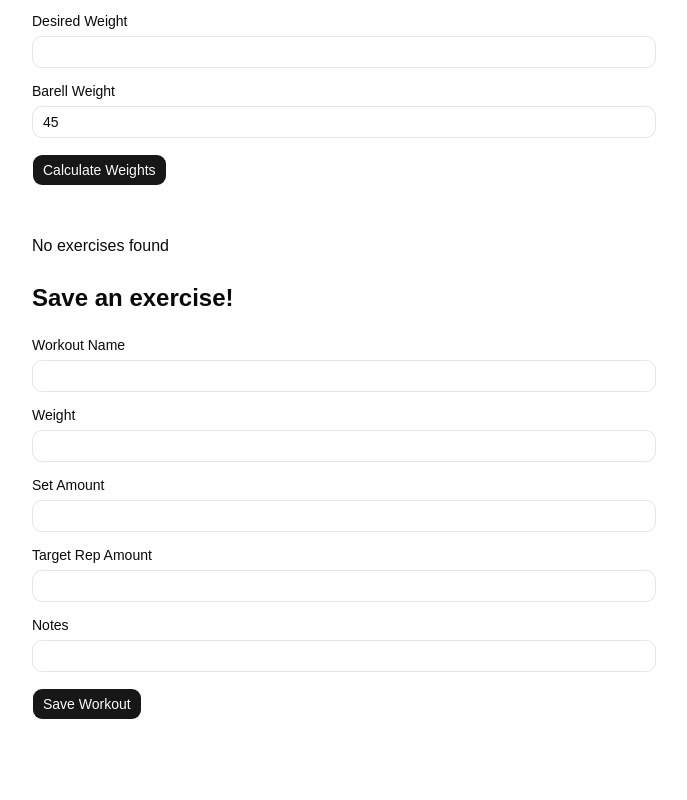
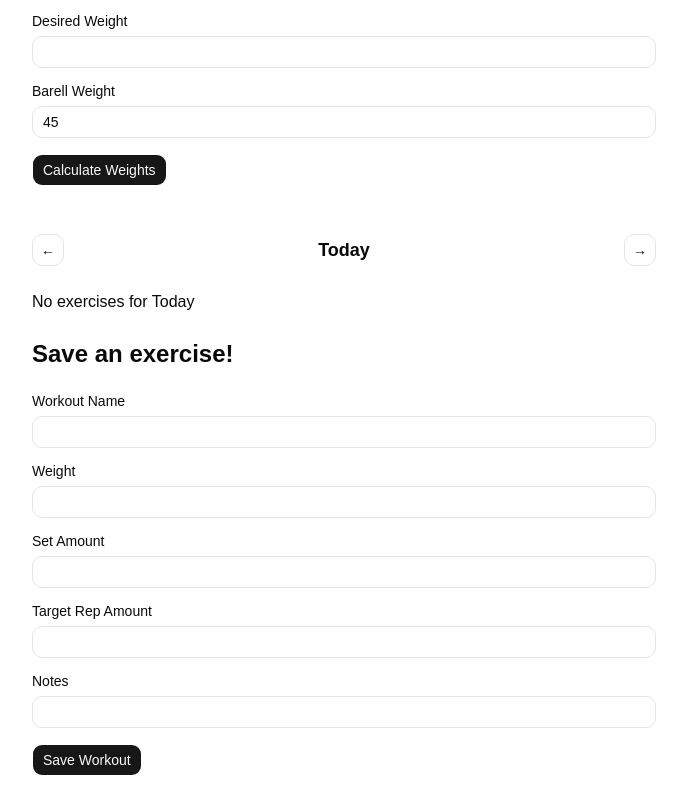
Before and after one commit to chaezuha/workout-tracker, a React app in the folder frontend/: page / in a window 1280 px wide. Shown: the part 928-1728 px from the top of the page, without its empty margins (296-983 px from the left). Before the commit the page ends 1672 px from the top, so only its background shows below. Built offline with nearby package versions, Linux system fonts and the light colour scheme; the HTML template or start-up script is replaced by a standard one.

Commit message:
Added date navigation

```diff
--- a/frontend/src/App.jsx
+++ b/frontend/src/App.jsx
@@ -10,17 +10,18 @@ import {
 } from "@dnd-kit/core";
 import { arrayMove, sortableKeyboardCoordinates } from "@dnd-kit/sortable";
 import { Column } from "./components/Column/Column";
+import { DateNav } from "./components/DateNav/DateNav";
 import { Input } from "@/components/ui/input";
 import { Label } from "@/components/ui/label";
 import { Button } from "@/components/ui/button";
-import { toDateKey } from "@/lib/dates";
+import { toDateKey, formatFriendly } from "@/lib/dates";
 import { getWorkoutsForDate, saveWorkoutsForDate } from "@/services/workouts";
 
 const weights = [45, 35, 25, 10, 5, 2.5, 1, 0.5];
 
 const App = () => {
   const [exercise, setExercise] = useState([]);
-  const [selectedDate] = useState(() => new Date());
+  const [selectedDate, setSelectedDate] = useState(() => new Date());
   const dateKey = toDateKey(selectedDate);
   const [name, setName] = useState("");
   const [weight, setWeight] = useState("");
@@ -152,11 +153,11 @@ const App = () => {
 
   const showExercise = () => {
     if (exercise.length === 0) {
-      return <h1>No exercises found</h1>;
+      return <h1>No exercises for {formatFriendly(selectedDate)}</h1>;
     }
     return (
       <ul>
-        <h1>Today's workout</h1>
+        <h1>{formatFriendly(selectedDate)}'s workout</h1>
         <DndContext
           sensors={sensors}
           onDragEnd={handleDragEnd}
@@ -278,6 +279,7 @@ const App = () => {
 
 
     <div className="mx-auto max-w-2xl p-6 space-y-6">
+      <DateNav selectedDate={selectedDate} onDateChange={setSelectedDate} />
       {showExercise()}
       <h1 className="text-2xl font-semibold">Save an exercise!</h1>
       <form onSubmit={addExercise} className="space-y-4">
--- /dev/null
+++ b/frontend/src/components/DateNav/DateNav.jsx
@@ -0,0 +1,44 @@
+import { Button } from "@/components/ui/button";
+import { addDays, formatFriendly, toDateKey } from "@/lib/dates";
+
+export const DateNav = ({ selectedDate, onDateChange }) => {
+  const isToday = toDateKey(selectedDate) === toDateKey(new Date());
+
+  return (
+    <div className="flex items-center justify-between gap-2">
+      <Button
+        type="button"
+        variant="outline"
+        size="icon"
+        aria-label="Previous day"
+        onClick={() => onDateChange(addDays(selectedDate, -1))}
+      >
+        ←
+      </Button>
+      <div className="flex items-center gap-2">
+        <span className="text-lg font-semibold">
+          {formatFriendly(selectedDate)}
+        </span>
+        {!isToday && (
+          <Button
+            type="button"
+            variant="outline"
+            size="sm"
+            onClick={() => onDateChange(new Date())}
+          >
+            Today
+          </Button>
+        )}
+      </div>
+      <Button
+        type="button"
+        variant="outline"
+        size="icon"
+        aria-label="Next day"
+        onClick={() => onDateChange(addDays(selectedDate, 1))}
+      >
+        →
+      </Button>
+    </div>
+  );
+};
```
